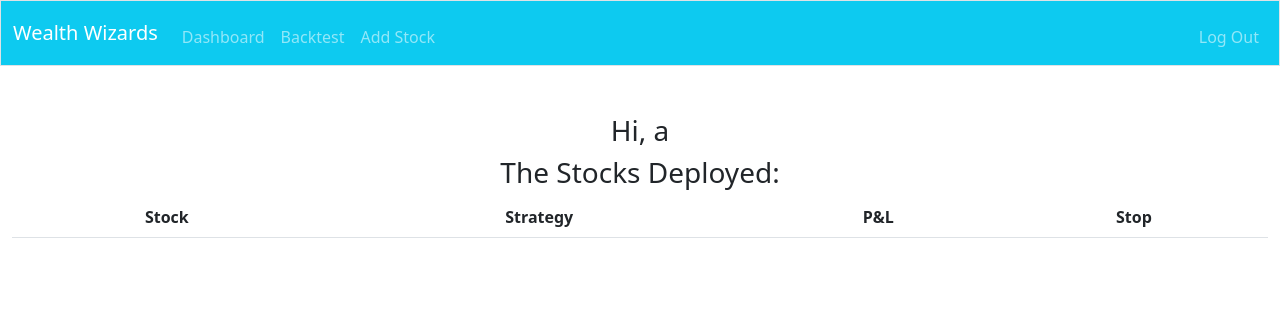
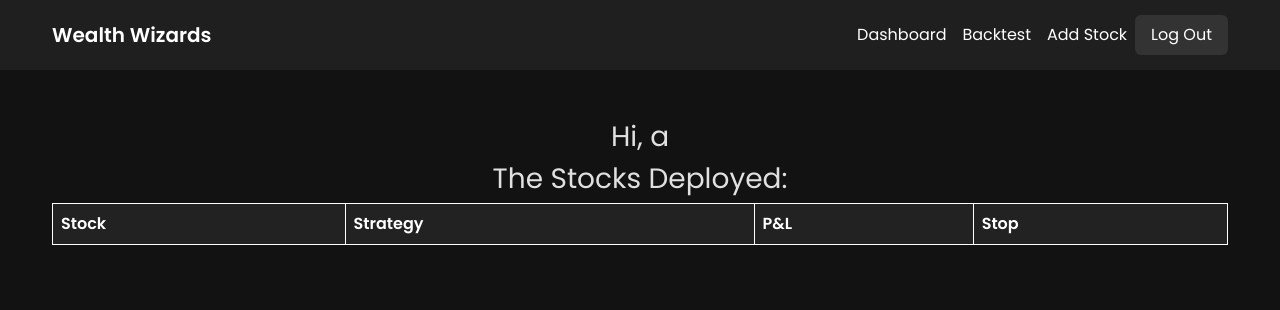
Before and after one commit to ArushT3/wealth-wizards, a Flask app: page / in a window 1280 px wide. Shown: the top 310 px of the page. Run offline with Flask 2, Linux system fonts and the light colour scheme; a user stored in the database is signed in; lists and menus that the app fills with data are empty; some libraries are stand-ins or nearby versions.

Commit message:
Updated UI

```diff
--- a/wealth-wizards/templates/layout.html
+++ b/wealth-wizards/templates/layout.html
@@ -1,52 +1,102 @@
 <!DOCTYPE html>
-
 <html lang="en">
 
 <head>
-
     <meta charset="utf-8">
-        <meta name="viewport" content="initial-scale=1, width=device-width">
+    <meta name="viewport" content="width=device-width, initial-scale=1">
+    <link href="https://cdn.jsdelivr.net/npm/bootstrap@5.3.0/dist/css/bootstrap.min.css" rel="stylesheet" crossorigin="anonymous">
+    <script src="https://cdn.jsdelivr.net/npm/bootstrap@5.3.0/dist/js/bootstrap.bundle.min.js" crossorigin="anonymous"></script>
+    <link href="https://fonts.googleapis.com/css2?family=Poppins:wght@300;400;600&display=swap" rel="stylesheet">
     <link href="/static/css/styles.css" rel="stylesheet">
-        <!-- http://getbootstrap.com/docs/5.1/ -->
-        <link crossorigin="anonymous" href="https://cdn.jsdelivr.net/npm/bootstrap@5.1.3/dist/css/bootstrap.min.css" integrity="sha384-1BmE4kWBq78iYhFldvKuhfTAU6auU8tT94WrHftjDbrCEXSU1oBoqyl2QvZ6jIW3" rel="stylesheet">
-        <script crossorigin="anonymous" src="https://cdn.jsdelivr.net/npm/bootstrap@5.1.3/dist/js/bootstrap.bundle.min.js" integrity="sha384-ka7Sk0Gln4gmtz2MlQnikT1wXgYsOg+OMhuP+IlRH9sENBO0LRn5q+8nbTov4+1p"></script>
     <link href="/static/icon.jpeg" rel="icon">
-
-        <!-- <link href="/static/styles.css" rel="stylesheet"> -->
-
     <title>Wealth Wizard</title>
-
+    <style>
+        body {
+            font-family: 'Poppins', sans-serif;
+            background-color: #121212;
+            color: #e0e0e0;
+        }
+        .navbar {
+            background-color: #1f1f1f !important;
+            padding: 15px;
+            text-align: right;
+        }
+        .navbar-brand {
+            font-weight: 600;
+            color: #ffffff !important;
+            margin-right: auto;
+        }
+        .nav-link {
+            color: #ffffff !important;
+            transition: 0.3s;
+        }
+        .nav-link:hover {
+            text-decoration: underline;
+            color: #bbbbbb !important;
+        }
+        .container-fluid {
+            max-width: 1200px;
+        }
+        main {
+            padding: 50px 20px;
+        }
+        .btn-light {
+            background-color: #333;
+            color: #ffffff !important;
+            border: none;
+        }
+        .btn-light:hover {
+            background-color: #444;
+        }
+        table {
+            background-color: #000 !important;
+            color: #fff !important;
+            border: 1px solid #fff !important;
+            width: 100%;
+            border-collapse: collapse;
+        }
+        th {
+            background-color: #222 !important;
+            color: #fff !important;
+            border: 1px solid #fff !important;
+            padding: 10px;
+            text-align: left;
+        }
+        td {
+            border: 1px solid #fff !important;
+            padding: 10px;
+            text-align: left;
+        }
+    </style>
 </head>
 
 <body>
-        <nav class="bg-info border navbar navbar-expand-md navbar-dark">
-            <div class="container-fluid">
-                <a class="navbar-brand" href="/">
-                    <span>Wealth Wizards</span>
-                </a>
-                <button aria-controls="navbar" aria-expanded="false" aria-label="Toggle navigation" class="navbar-toggler" data-bs-target="#navbar" data-bs-toggle="collapse" type="button">
+    <nav class="navbar navbar-expand-md navbar-dark sticky-top">
+        <div class="container-fluid d-flex justify-content-end">
+            <a class="navbar-brand" href="/">Wealth Wizards</a>
+            <button class="navbar-toggler" type="button" data-bs-toggle="collapse" data-bs-target="#navbar" aria-controls="navbar" aria-expanded="false" aria-label="Toggle navigation">
                 <span class="navbar-toggler-icon"></span>
             </button>
-                <div class="collapse navbar-collapse" id="navbar">
+            <div class="collapse navbar-collapse justify-content-end" id="navbar">
                 {% if session["user_id"] %}
-                        <ul class="navbar-nav me-auto mt-2">
+                    <ul class="navbar-nav text-end">
                         <li class="nav-item"><a class="nav-link" href="/">Dashboard</a></li>
                         <li class="nav-item"><a class="nav-link" href="/backtest">Backtest</a></li>
                         <li class="nav-item"><a class="nav-link" href="/addstock">Add Stock</a></li>
                     </ul>
-                        <ul class="navbar-nav ms-auto mt-2">
-                            <li class="nav-item"><a class="nav-link" href="/logout">Log Out</a></li>
+                    <ul class="navbar-nav text-end">
+                        <li class="nav-item"><a class="nav-link btn btn-light text-dark px-3" href="/logout">Log Out</a></li>
                     </ul>
                 {% else %}
-                        <ul class="navbar-nav me-auto mt-2">
-                            <li class="nav-item"><a class="nav-link" href="/login">Login</a></li>
-                        <li class="nav-item"><a class="nav-link" href="/register">Register</a></li>
+                    <ul class="navbar-nav text-end">
+                        <li class="nav-item"><a class="nav-link btn btn-light text-dark px-3" href="/login">Login</a></li>
+                        <li class="nav-item"><a class="nav-link btn btn-light text-dark px-3 ms-2" href="/register">Register</a></li>
                     </ul>
                 {% endif %}
             </div>
         </div>
     </nav>
-        <main class="container-fluid py-5 text-center">
+    <main class="container-fluid text-center">
         {% block main %}{% endblock %}
     </main>
     {% block script %}{% endblock %}
```
Also changed, not shown: wealth-wizards/wealth_wizards.db. Lines whose indentation alone changed are shown as unchanged.
